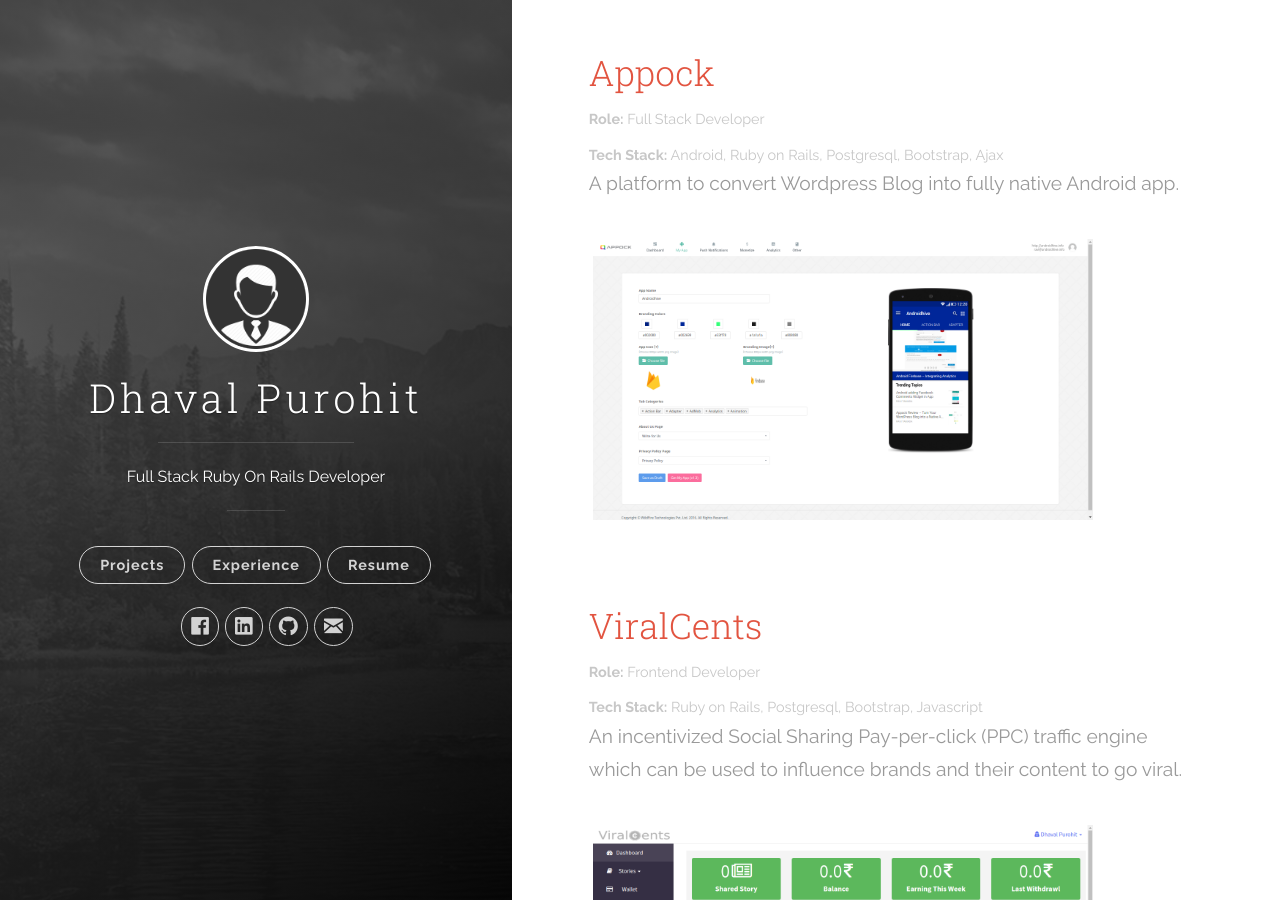
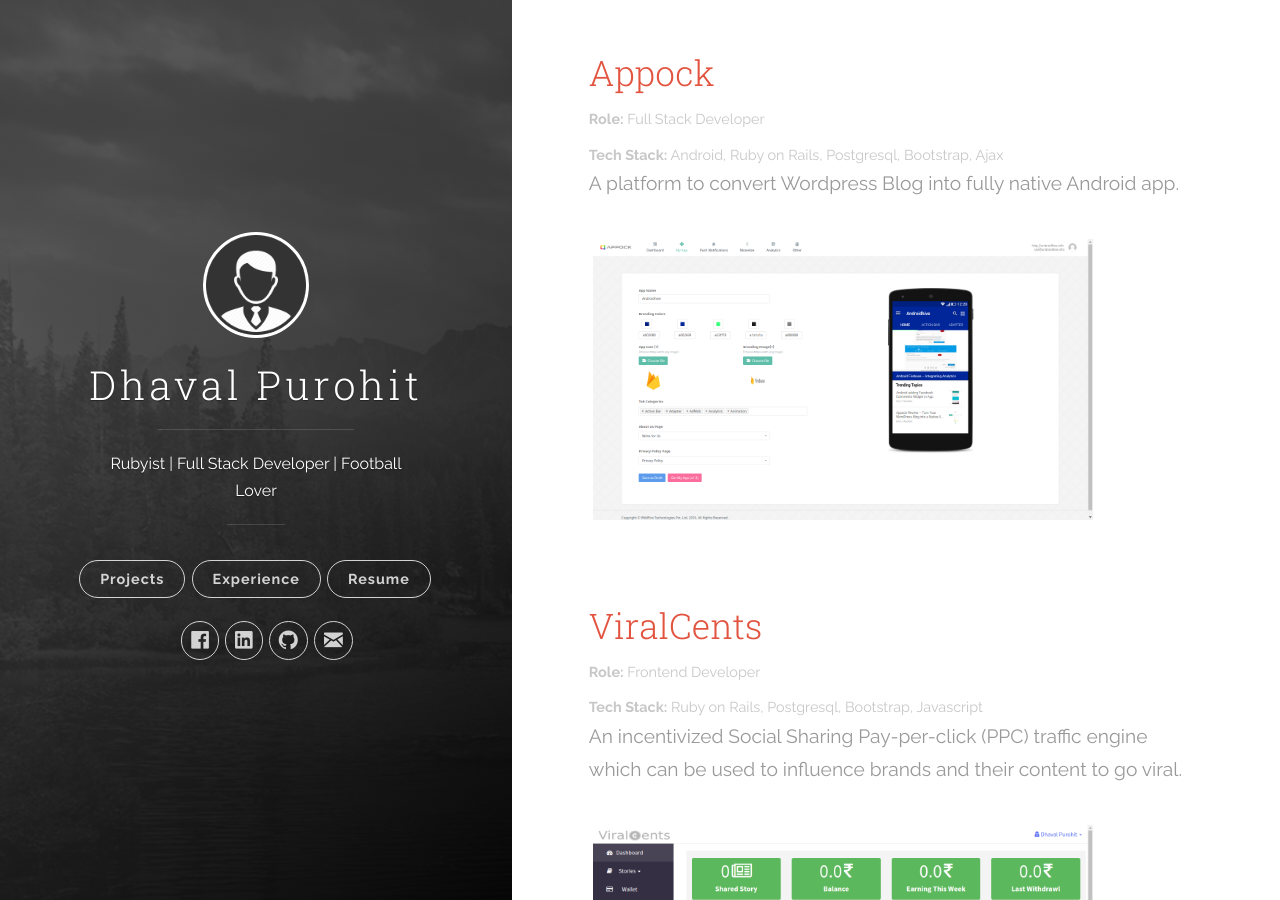
Before and after one commit to dhaval0894/portfolio-jekyll, a Jekyll site: the page built from index.html, in a window 1280 px wide and 900 px high. Built offline with Jekyll 4.4.1, drawn with Linux system fonts in a browser that asks for light colours.

Commit message:
changes profile description

```diff
--- a/_config.yml
+++ b/_config.yml
@@ -1,6 +1,6 @@
 # Site settings
 title: Dhaval Purohit
-description: 'Full Stack Ruby On Rails Developer'
+description: 'Rubyist | Full Stack Developer | Football Lover'
 url: 'https://dhaval0894.github.io/'
 baseurl: '/'
 # google_analytics: 'UA-XXXXXX-X'
```
